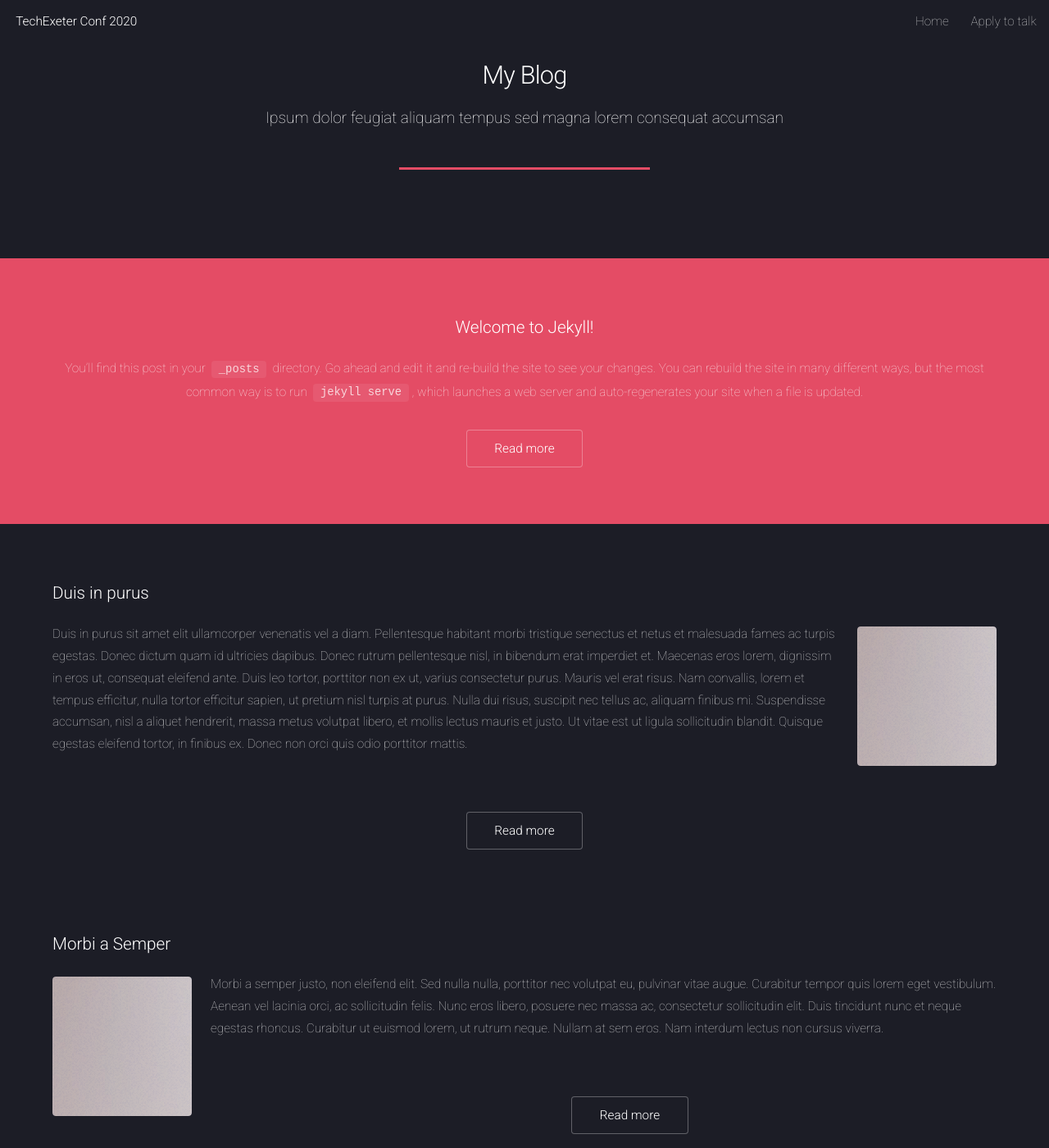
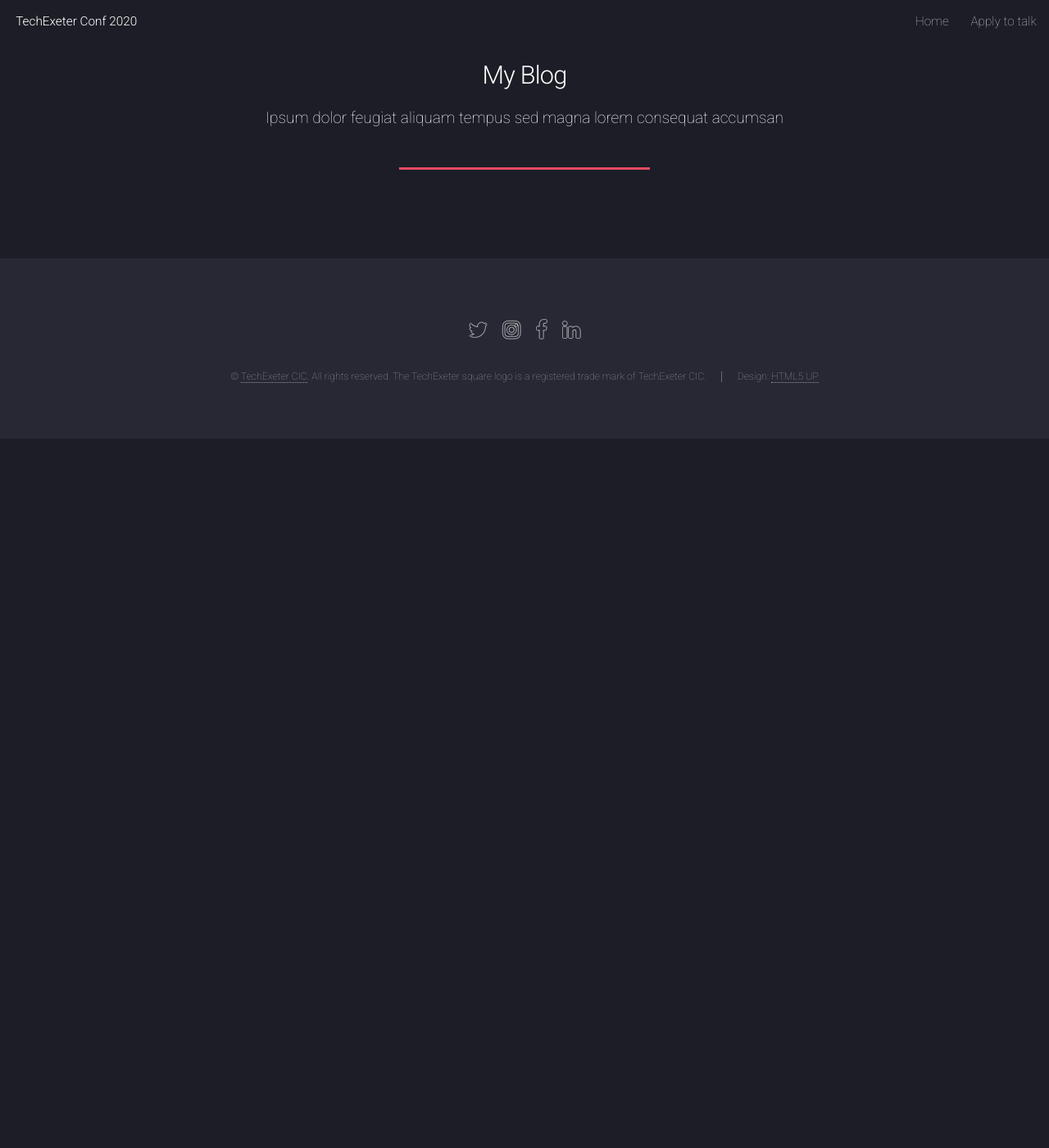
Before and after one commit to TechExeter/conference-2020, a Jekyll site: the page built from blog.html, in a window 1280 px wide and 1400 px high. Shown: the whole window at 82% size. Built offline with Jekyll 4.4.1, drawn with Linux system fonts in a browser that asks for light colours; some of the changed text lies outside the part shown.

Commit message:
Started work on apply to talk page

```diff
--- a/_includes/footer.html
+++ b/_includes/footer.html
@@ -1,14 +1,12 @@
                 <!-- Footer -->
 				<footer id="footer">
 					<ul class="icons">
-						<li><a href="{{ site.url }}{{ site.baseurl }}/#" class="icon alt fa-twitter"><span class="label">Twitter</span></a></li>
-						<li><a href="{{ site.url }}{{ site.baseurl }}/#" class="icon alt fa-facebook"><span class="label">Facebook</span></a></li>
-						<li><a href="{{ site.url }}{{ site.baseurl }}/#" class="icon alt fa-linkedin"><span class="label">LinkedIn</span></a></li>
-						<li><a href="{{ site.url }}{{ site.baseurl }}/#" class="icon alt fa-instagram"><span class="label">Instagram</span></a></li>
-						<li><a href="{{ site.url }}{{ site.baseurl }}/#" class="icon alt fa-github"><span class="label">GitHub</span></a></li>
-						<li><a href="{{ site.url }}{{ site.baseurl }}/#" class="icon alt fa-envelope"><span class="label">Email</span></a></li>
+						<li><a href="https://twitter.com/techexeter" class="icon alt fa-twitter"><span class="label">Twitter</span></a></li>
+						<li><a href="https://instagram.com/techexeter" class="icon alt fa-instagram"><span class="label">Instagram</span></a></li>
+						<li><a href="https://www.facebook.com/techexeter/" class="icon alt fa-facebook"><span class="label">Facebook</span></a></li>
+						<li><a href="https://www.linkedin.com/company/tech-exeter" class="icon alt fa-linkedin"><span class="label">LinkedIn</span></a></li>
 					</ul>
 					<ul class="copyright">
-						<li>&copy; Untitled. All rights reserved.</li><li>Design: <a href="http://html5up.net">HTML5 UP</a></li>
+						<li>&copy; <a href="https://techexeter.uk">TechExeter CIC</a>. All rights reserved. The TechExeter square logo is a registered trade mark of TechExeter CIC.</li><li>Design: <a href="http://html5up.net">HTML5 UP</a></li>
 					</ul>
 				</footer>
--- a/_posts/2014-08-07-first-post.markdown
+++ /dev/null
@@ -1,12 +0,0 @@
----
-layout: post
-title:  "Lorem Ipsum"
-date:   2014-08-31 14:36:23
-permalink: /first-post.html
----
-<span class="image right"><img src="{{ site.baseurl }}/images/pic08.jpg" alt=""></span>
-Lorem ipsum dolor sit amet, consectetur adipiscing elit. Suspendisse at metus augue. In fringilla nibh ac efficitur blandit. Nullam eu pretium mi. Cum sociis natoque penatibus et magnis dis parturient montes, nascetur ridiculus mus. Curabitur vulputate lacinia tortor, vel ultrices ligula. Etiam hendrerit aliquam tristique. Nulla tincidunt tortor id quam dignissim fermentum.
-
-Duis in purus sit amet elit ullamcorper venenatis vel a diam. Pellentesque habitant morbi tristique senectus et netus et malesuada fames ac turpis egestas. Donec dictum quam id ultricies dapibus. Donec rutrum pellentesque nisl, in bibendum erat imperdiet et. Maecenas eros lorem, dignissim in eros ut, consequat eleifend ante. Duis leo tortor, porttitor non ex ut, varius consectetur purus. Mauris vel erat risus. Nam convallis, lorem et tempus efficitur, nulla tortor efficitur sapien, ut pretium nisl turpis at purus. Nulla dui risus, suscipit nec tellus ac, aliquam finibus mi. Suspendisse accumsan, nisl a aliquet hendrerit, massa metus volutpat libero, et mollis lectus mauris et justo. Ut vitae est ut ligula sollicitudin blandit. Quisque egestas eleifend tortor, in finibus ex. Donec non orci quis odio porttitor mattis.
-
-Duis ut blandit lorem. Suspendisse potenti. Donec maximus blandit neque dapibus hendrerit. Praesent dignissim turpis eu nisl varius tempor. Interdum et malesuada fames ac ante ipsum primis in faucibus. Curabitur in volutpat felis. Sed eget neque vel risus fermentum maximus a vel arcu. Vivamus non lorem mattis, vehicula metus eu, pellentesque mauris. Nunc fermentum efficitur justo, et rutrum mi finibus non. Sed vehicula eros id elit elementum rhoncus. Nullam quis tellus vitae metus eleifend pharetra eget interdum nulla. Integer sit amet imperdiet urna.
--- a/_posts/2014-08-31-duis-in-purus.markdown
+++ /dev/null
@@ -1,14 +0,0 @@
----
-layout: post
-title:  "Duis in purus"
-date:   2014-09-07 14:36:23
-categories: Duis
----
-<span class="image right"><img src="{{ site.baseurl }}/images/pic08.jpg" alt=""></span>
-Duis in purus sit amet elit ullamcorper venenatis vel a diam. Pellentesque habitant morbi tristique senectus et netus et malesuada fames ac turpis egestas. Donec dictum quam id ultricies dapibus. Donec rutrum pellentesque nisl, in bibendum erat imperdiet et. Maecenas eros lorem, dignissim in eros ut, consequat eleifend ante. Duis leo tortor, porttitor non ex ut, varius consectetur purus. Mauris vel erat risus. Nam convallis, lorem et tempus efficitur, nulla tortor efficitur sapien, ut pretium nisl turpis at purus. Nulla dui risus, suscipit nec tellus ac, aliquam finibus mi. Suspendisse accumsan, nisl a aliquet hendrerit, massa metus volutpat libero, et mollis lectus mauris et justo. Ut vitae est ut ligula sollicitudin blandit. Quisque egestas eleifend tortor, in finibus ex. Donec non orci quis odio porttitor mattis.
-
-Duis ut blandit lorem. Suspendisse potenti. Donec maximus blandit neque dapibus hendrerit. Praesent dignissim turpis eu nisl varius tempor. Interdum et malesuada fames ac ante ipsum primis in faucibus. Curabitur in volutpat felis. Sed eget neque vel risus fermentum maximus a vel arcu. Vivamus non lorem mattis, vehicula metus eu, pellentesque mauris. Nunc fermentum efficitur justo, et rutrum mi finibus non. Sed vehicula eros id elit elementum rhoncus. Nullam quis tellus vitae metus eleifend pharetra eget interdum nulla. Integer sit amet imperdiet urna.
-
-Morbi a semper justo, non eleifend elit. Sed nulla nulla, porttitor nec volutpat eu, pulvinar vitae augue. Curabitur tempor quis lorem eget vestibulum. Aenean vel lacinia orci, ac sollicitudin felis. Nunc eros libero, posuere nec massa ac, consectetur sollicitudin elit. Duis tincidunt nunc et neque egestas rhoncus. Curabitur ut euismod lorem, ut rutrum neque. Nullam at sem eros. Nam interdum lectus non cursus viverra.
-
-Duis eget magna at arcu tincidunt ultricies. Curabitur in facilisis sem, nec bibendum eros. Nunc fringilla imperdiet diam sed viverra. Vivamus lobortis dignissim mi. Lorem ipsum dolor sit amet, consectetur adipiscing elit. Morbi laoreet eu diam eu pellentesque. Duis tempus metus urna, vel faucibus ligula pharetra euismod. Donec rhoncus blandit posuere. Mauris mattis dolor est, dictum venenatis augue facilisis sit amet. Ut ante odio, congue eget arcu nec, semper eleifend urna. Donec rutrum pretium odio non pellentesque. Vestibulum ante ipsum primis in faucibus orci luctus et ultrices posuere cubilia Curae; Nullam pellentesque nulla at tincidunt ultrices. Donec finibus malesuada magna. Phasellus eget tortor in lectus vehicula viverra sit amet sit amet purus.
--- a/_posts/2014-10-29-morbi-a-semper.md
+++ /dev/null
@@ -1,10 +0,0 @@
----
-layout: post
-title:  "Morbi a Semper"
-date:   2014-08-31 14:36:23
----
-
-<span class="image left"><img src="{{ site.baseurl }}/images/pic08.jpg" alt=""></span>
-Morbi a semper justo, non eleifend elit. Sed nulla nulla, porttitor nec volutpat eu, pulvinar vitae augue. Curabitur tempor quis lorem eget vestibulum. Aenean vel lacinia orci, ac sollicitudin felis. Nunc eros libero, posuere nec massa ac, consectetur sollicitudin elit. Duis tincidunt nunc et neque egestas rhoncus. Curabitur ut euismod lorem, ut rutrum neque. Nullam at sem eros. Nam interdum lectus non cursus viverra.
-
-Duis eget magna at arcu tincidunt ultricies. Curabitur in facilisis sem, nec bibendum eros. Nunc fringilla imperdiet diam sed viverra. Vivamus lobortis dignissim mi. Lorem ipsum dolor sit amet, consectetur adipiscing elit. Morbi laoreet eu diam eu pellentesque. Duis tempus metus urna, vel faucibus ligula pharetra euismod. Donec rhoncus blandit posuere. Mauris mattis dolor est, dictum venenatis augue facilisis sit amet. Ut ante odio, congue eget arcu nec, semper eleifend urna. Donec rutrum pretium odio non pellentesque. Vestibulum ante ipsum primis in faucibus orci luctus et ultrices posuere cubilia Curae; Nullam pellentesque nulla at tincidunt ultrices. Donec finibus malesuada magna. Phasellus eget tortor in lectus vehicula viverra sit amet sit amet purus.
--- a/_posts/2020-05-08-welcome-to-jekyll.markdown
+++ /dev/null
@@ -1,29 +0,0 @@
----
-layout: post
-title:  "Welcome to Jekyll!"
-date:   2020-05-08 11:56:38 +0100
-categories: jekyll update
----
-You’ll find this post in your `_posts` directory. Go ahead and edit it and re-build the site to see your changes. You can rebuild the site in many different ways, but the most common way is to run `jekyll serve`, which launches a web server and auto-regenerates your site when a file is updated.
-
-Jekyll requires blog post files to be named according to the following format:
-
-`YEAR-MONTH-DAY-title.MARKUP`
-
-Where `YEAR` is a four-digit number, `MONTH` and `DAY` are both two-digit numbers, and `MARKUP` is the file extension representing the format used in the file. After that, include the necessary front matter. Take a look at the source for this post to get an idea about how it works.
-
-Jekyll also offers powerful support for code snippets:
-
-{% highlight ruby %}
-def print_hi(name)
-  puts "Hi, #{name}"
-end
-print_hi('Tom')
-#=> prints 'Hi, Tom' to STDOUT.
-{% endhighlight %}
-
-Check out the [Jekyll docs][jekyll-docs] for more info on how to get the most out of Jekyll. File all bugs/feature requests at [Jekyll’s GitHub repo][jekyll-gh]. If you have questions, you can ask them on [Jekyll Talk][jekyll-talk].
-
-[jekyll-docs]: https://jekyllrb.com/docs/home
-[jekyll-gh]:   https://github.com/jekyll/jekyll
-[jekyll-talk]: https://talk.jekyllrb.com/
--- /dev/null
+++ b/talk.html
@@ -0,0 +1,83 @@
+---
+layout: default
+---
+			{% include header.html %}
+
+			<!-- Main -->
+				<div id="main" class="wrapper style1">
+					<div class="container">
+						<header class="major">
+							<h2>Apply to talk</h2>
+							<p>Be part of something amazing</p>
+						</header>
+						<div class="row 150%">
+							<div class="8u 12u$(medium)">
+
+								<!-- Content -->
+									<section id="content">
+										<a href="{{ site.url }}{{ site.baseurl }}/#" class="image fit"><img src="{{ site.url }}{{ site.baseurl }}/images/banner-3a.jpg" alt="" /></a>
+										<h2>Why should I apply?</h2>
+
+										<p>Our sell-out events would be nothing without our speakers - we are lucky to have gotten to know some amazing people, and we want you to be next!</p>
+										<p>We can put you in front of a global audience, with highly engaged viewers who speak your language</p>
+
+										<p>Some notes:</p>
+										<ul>
+											<li>You don't need to have spoken at a conference before</li>
+											<li>You can submit to do a pre-recorded talk - no need to present live</li>
+											<li>We welcome both technical and non-technical talk submissions</li>
+											<li>Returning speakers are welcome</li>
+											<li>You can submit multiple talks</li>
+											<li>Get paid to speak (see below)</li>
+										</ul>
+
+										<h2>Am I techy enough? / I haven't done this before ... </h2>
+
+										<p>Short answer: You <em>are</em> techy enough, and you <em>can</em> do this!</p>
+										<p>Long answer:</p>
+										<p>If you have a passion about a topic, whatever experience level, then we want to hear from you. If you haven't done this before then we can help. We can review your slides, help with individual presentation styles and formats, and make sure you are fully prepared. We also offer the option of pre-recording your talk so you don't have to worry about presenting on the day itself!</p>
+
+										<h2>Get paid? What?!</h2>
+										<p>That's right - we value our speakers time and will offer to pay for you to speak at this event!</p>
+										<p>At our previous physical events we normally offer transport and accomodation fees to speakers, plus a tasty VIP speaker dinner, but this year we'll be redirecting those funds to directly support our speakers.</p>
+										<p><em>For this virtual conference, all speakers will receive the same flat fee, and the exact amount will be determined based on ticket sales and sponsorship monies raised. TechExeter is a Community Interest Company run by volunteers, all monies we raise go directly into supporting our communuity. <a target="_blank" href="https://techexeter.uk/2016/about-us/">Find out more</a>.</em></p>
+
+									</section>
+
+							</div>
+							<div class="4u$ 12u$(medium)">
+
+								<!-- Sidebar -->
+									<section id="sidebar">
+										<section>
+											<h3>Apply Now: 2020 VISION</h3>
+
+											<p><strong>Deadline for submissions is midnight on May 31st 2020</strong></p>
+											<p>The form takes about 20 minutes to fill in</p>
+
+											<footer>
+												<ul class="actions">
+													<li><a target="_blank" href="https://techexeter.typeform.com/to/dtJ07s" class="button special small">Online form - apply here</a></li>
+												</ul>
+											</footer>
+										</section>
+										<hr />
+										<section>
+											<h3>Need inspiration?</h3>
+											<p>Check out the talks we had at last year's conference.
+											</p>
+											<footer>
+												<ul class="actions">
+													<li><a href="https://2019.conference.techexeter.uk/speakers" class="button">2019 speakers</a></li>
+												</ul>
+											</footer><span class="image fit"><img src="{{ site.url }}{{ site.baseurl }}/images/banner-9a.jpg" alt="" /></span>
+
+										</section>
+									</section>
+
+							</div>
+						</div>
+					</div>
+				</div>
+
+			{% include footer.html %}
```
Also changed, not shown: about.markdown (deleted, +0 -18 lines), index.html (+35 -16 lines), images/banner-2a.jpg (added), images/banner-3a.jpg (added), images/banner-5a.jpg (added), images/banner-6a.jpg (added), images/banner-7a.jpg (added), images/banner-8a.jpg (added), images/banner-9a.jpg (added).
